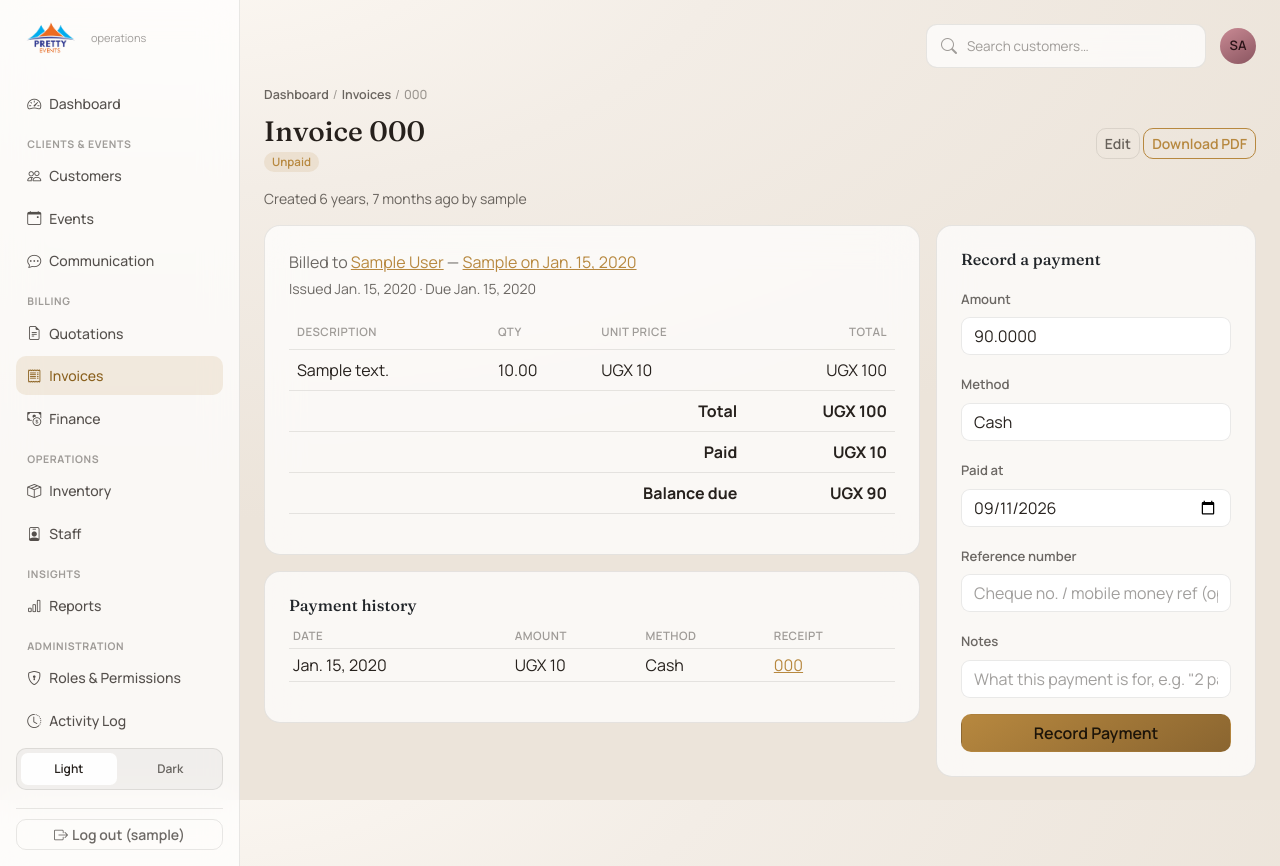
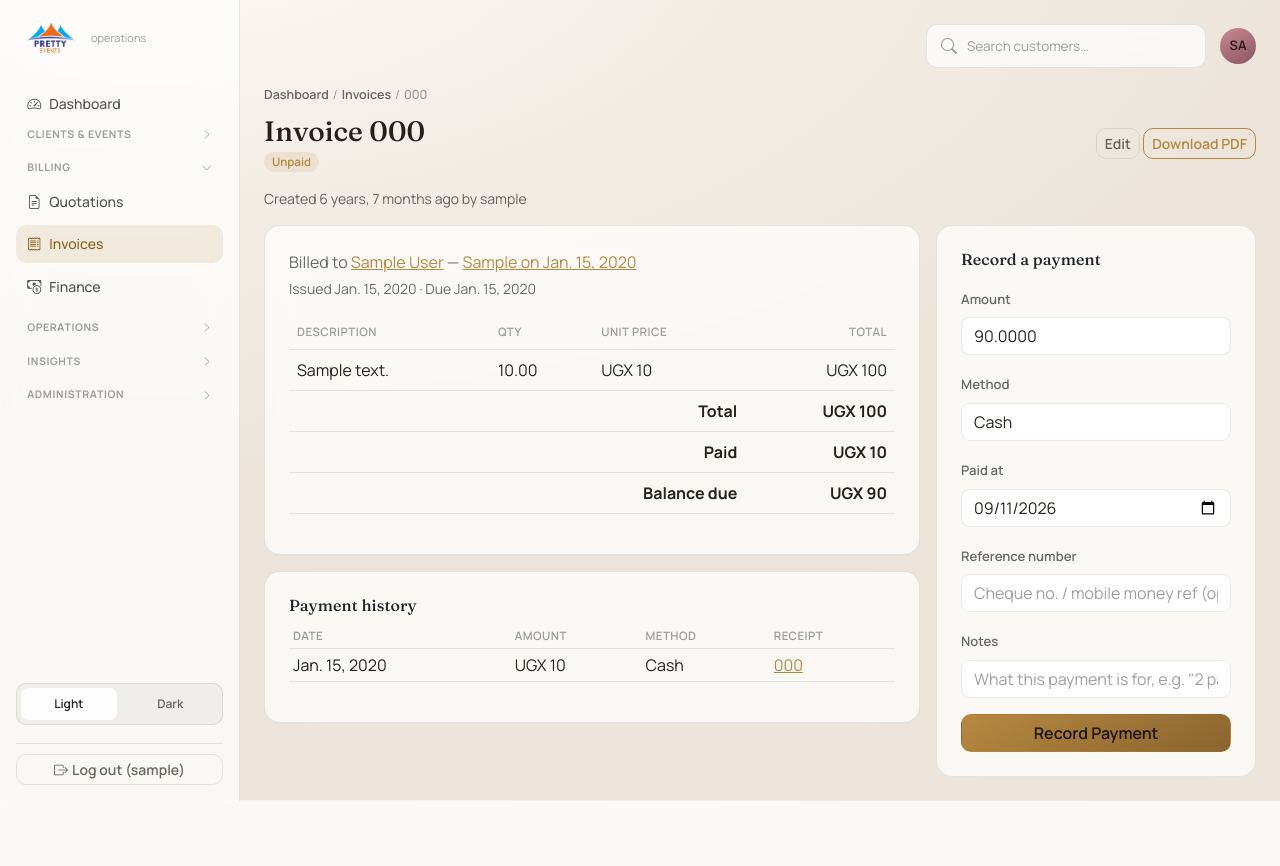
Before and after one commit to Naggayi-Daphne-Pearl/Pretty_events_management_system, a Django app: page /billing/invoices/1/ in a window 1280 px wide. After the commit the page ends 801 px from the top, so only its background shows below. Run offline with Django 5.2, Linux system fonts and the light colour scheme; a user stored in the database is signed in; tables that the repository leaves empty hold one stand-in row (values such as "Sample post").

Commit message:
Make sidebar sections collapsible (accordion), matching kanzu-banking-admin
Each labeled section (Clients & Events, Billing, Operations, Insights,
Administration) is now a toggle button + chevron that expands/collapses
its item list, so the sidebar stays manageable as more modules get
added. Since this is a server-rendered app (not an SPA), state can't
just live in a component — a section defaults open if it contains the
current page (computed server-side via request.resolver_match) and
otherwise closed, then the user's explicit toggle overrides that via
localStorage across full page loads.

Co-Authored-By: Claude Sonnet 5 <noreply@anthropic.com>

```diff
--- a/templates/base.html
+++ b/templates/base.html
@@ -105,9 +105,18 @@
         .sidebar-scroll { flex: 1 1 auto; min-height: 0; overflow-y: auto; margin-bottom: 8px; }
         .nav-section-label {
             font-size: 10.5px; font-weight: 700; text-transform: uppercase; letter-spacing: .06em;
-            color: var(--text-3); padding: 14px .7rem 4px;
+            color: var(--text-3);
         }
-        .nav-section-label:first-child { padding-top: 4px; }
+        .nav-section-toggle {
+            width: 100%; display: flex; align-items: center; justify-content: space-between;
+            background: none; border: none; padding: 14px .7rem 4px; cursor: pointer;
+            transition: color .15s ease;
+        }
+        .nav-section:first-of-type .nav-section-toggle { padding-top: 4px; }
+        .nav-section-toggle:hover .nav-section-label { color: var(--text-2); }
+        .nav-section-chevron { font-size: 10px; color: var(--text-3); transition: transform .15s ease; }
+        .nav-section-chevron.collapsed { transform: rotate(-90deg); }
+        .nav-section-items { margin-top: 2px; }
 
         .breadcrumb-trail {
             display: flex; flex-wrap: wrap; align-items: center; gap: 4px;
@@ -225,8 +234,12 @@
         </ul>
 
         {% if perms.customers.view_customer or perms.events.view_event or perms.comms.view_communicationlog %}
-        <div class="nav-section-label">Clients &amp; Events</div>
-        <ul class="nav nav-pills flex-column gap-1">
+        <div class="nav-section" data-section="clients-events" data-default-open="{% if request.resolver_match.app_name == 'customers' or request.resolver_match.app_name == 'events' or request.resolver_match.app_name == 'comms' %}true{% else %}false{% endif %}">
+            <button type="button" class="nav-section-toggle" onclick="peToggleSection(this)">
+                <span class="nav-section-label">Clients &amp; Events</span>
+                <i class="bi bi-chevron-down nav-section-chevron"></i>
+            </button>
+            <ul class="nav nav-pills flex-column gap-1 nav-section-items">
                 {% if perms.customers.view_customer %}
                 <li class="nav-item"><a href="{% url 'customers:list' %}" class="nav-link {% if request.resolver_match.app_name == 'customers' %}active{% endif %}"><i class="bi bi-people me-2"></i>Customers</a></li>
                 {% endif %}
@@ -237,11 +250,16 @@
                 <li class="nav-item"><a href="{% url 'comms:list' %}" class="nav-link {% if request.resolver_match.app_name == 'comms' %}active{% endif %}"><i class="bi bi-chat-dots me-2"></i>Communication</a></li>
                 {% endif %}
             </ul>
+        </div>
         {% endif %}
 
         {% if perms.billing.view_quotation or perms.billing.view_invoice or perms.finance.view_incomerecord or perms.finance.view_expenserecord %}
-        <div class="nav-section-label">Billing</div>
-        <ul class="nav nav-pills flex-column gap-1">
+        <div class="nav-section" data-section="billing" data-default-open="{% if request.resolver_match.app_name == 'billing' or request.resolver_match.app_name == 'finance' %}true{% else %}false{% endif %}">
+            <button type="button" class="nav-section-toggle" onclick="peToggleSection(this)">
+                <span class="nav-section-label">Billing</span>
+                <i class="bi bi-chevron-down nav-section-chevron"></i>
+            </button>
+            <ul class="nav nav-pills flex-column gap-1 nav-section-items">
                 {% if perms.billing.view_quotation %}
                 <li class="nav-item"><a href="{% url 'billing:quotation_list' %}" class="nav-link {% if request.resolver_match.app_name == 'billing' and 'quotation' in request.resolver_match.url_name %}active{% endif %}"><i class="bi bi-file-earmark-text me-2"></i>Quotations</a></li>
                 {% endif %}
@@ -252,11 +270,16 @@
                 <li class="nav-item"><a href="{% url 'finance:summary' %}" class="nav-link {% if request.resolver_match.app_name == 'finance' %}active{% endif %}"><i class="bi bi-cash-coin me-2"></i>Finance</a></li>
                 {% endif %}
             </ul>
+        </div>
         {% endif %}
 
         {% if perms.inventory.view_equipmentitem or perms.staffing.view_staffmember %}
-        <div class="nav-section-label">Operations</div>
-        <ul class="nav nav-pills flex-column gap-1">
+        <div class="nav-section" data-section="operations" data-default-open="{% if request.resolver_match.app_name == 'inventory' or request.resolver_match.app_name == 'staffing' %}true{% else %}false{% endif %}">
+            <button type="button" class="nav-section-toggle" onclick="peToggleSection(this)">
+                <span class="nav-section-label">Operations</span>
+                <i class="bi bi-chevron-down nav-section-chevron"></i>
+            </button>
+            <ul class="nav nav-pills flex-column gap-1 nav-section-items">
                 {% if perms.inventory.view_equipmentitem %}
                 <li class="nav-item"><a href="{% url 'inventory:item_list' %}" class="nav-link {% if request.resolver_match.app_name == 'inventory' %}active{% endif %}"><i class="bi bi-box-seam me-2"></i>Inventory</a></li>
                 {% endif %}
@@ -264,21 +287,32 @@
                 <li class="nav-item"><a href="{% url 'staffing:list' %}" class="nav-link {% if request.resolver_match.app_name == 'staffing' %}active{% endif %}"><i class="bi bi-person-badge me-2"></i>Staff</a></li>
                 {% endif %}
             </ul>
+        </div>
         {% endif %}
 
         {% if perms.events.view_event or perms.billing.view_invoice or perms.inventory.view_equipmentitem or perms.finance.view_incomerecord or perms.finance.view_expenserecord %}
-        <div class="nav-section-label">Insights</div>
-        <ul class="nav nav-pills flex-column gap-1">
+        <div class="nav-section" data-section="insights" data-default-open="{% if request.resolver_match.app_name == 'reports' %}true{% else %}false{% endif %}">
+            <button type="button" class="nav-section-toggle" onclick="peToggleSection(this)">
+                <span class="nav-section-label">Insights</span>
+                <i class="bi bi-chevron-down nav-section-chevron"></i>
+            </button>
+            <ul class="nav nav-pills flex-column gap-1 nav-section-items">
                 <li class="nav-item"><a href="{% url 'reports:index' %}" class="nav-link {% if request.resolver_match.app_name == 'reports' %}active{% endif %}"><i class="bi bi-bar-chart me-2"></i>Reports</a></li>
             </ul>
+        </div>
         {% endif %}
 
         {% if user.is_superuser %}
-        <div class="nav-section-label">Administration</div>
-        <ul class="nav nav-pills flex-column gap-1">
+        <div class="nav-section" data-section="administration" data-default-open="{% if request.resolver_match.url_name in 'role_list,role_create,role_update,role_delete,activity_log' %}true{% else %}false{% endif %}">
+            <button type="button" class="nav-section-toggle" onclick="peToggleSection(this)">
+                <span class="nav-section-label">Administration</span>
+                <i class="bi bi-chevron-down nav-section-chevron"></i>
+            </button>
+            <ul class="nav nav-pills flex-column gap-1 nav-section-items">
                 <li class="nav-item"><a href="{% url 'role_list' %}" class="nav-link {% if request.resolver_match.url_name in 'role_list,role_create,role_update,role_delete' %}active{% endif %}"><i class="bi bi-shield-lock me-2"></i>Roles &amp; Permissions</a></li>
                 <li class="nav-item"><a href="{% url 'activity_log' %}" class="nav-link {% if request.resolver_match.url_name == 'activity_log' %}active{% endif %}"><i class="bi bi-clock-history me-2"></i>Activity Log</a></li>
             </ul>
+        </div>
         {% endif %}
         </div>
         <div class="theme-toggle mb-2">
@@ -333,6 +367,27 @@
         }
     }
     peSyncThemeButtons();
+
+    function peToggleSection(btn) {
+        var section = btn.closest('.nav-section');
+        var items = section.querySelector('.nav-section-items');
+        var chevron = section.querySelector('.nav-section-chevron');
+        var willOpen = items.hidden;
+        items.hidden = !willOpen;
+        chevron.classList.toggle('collapsed', !willOpen);
+        try { localStorage.setItem('pe-nav-' + section.dataset.section, willOpen ? '1' : '0'); } catch (e) {}
+    }
+    (function peInitSections() {
+        document.querySelectorAll('.nav-section').forEach(function (section) {
+            var items = section.querySelector('.nav-section-items');
+            var chevron = section.querySelector('.nav-section-chevron');
+            var saved = null;
+            try { saved = localStorage.getItem('pe-nav-' + section.dataset.section); } catch (e) {}
+            var open = saved !== null ? saved === '1' : section.dataset.defaultOpen === 'true';
+            items.hidden = !open;
+            chevron.classList.toggle('collapsed', !open);
+        });
+    })();
 </script>
 {% block extra_js %}{% endblock %}
 </body>
```
Lines whose indentation alone changed are shown as unchanged.
